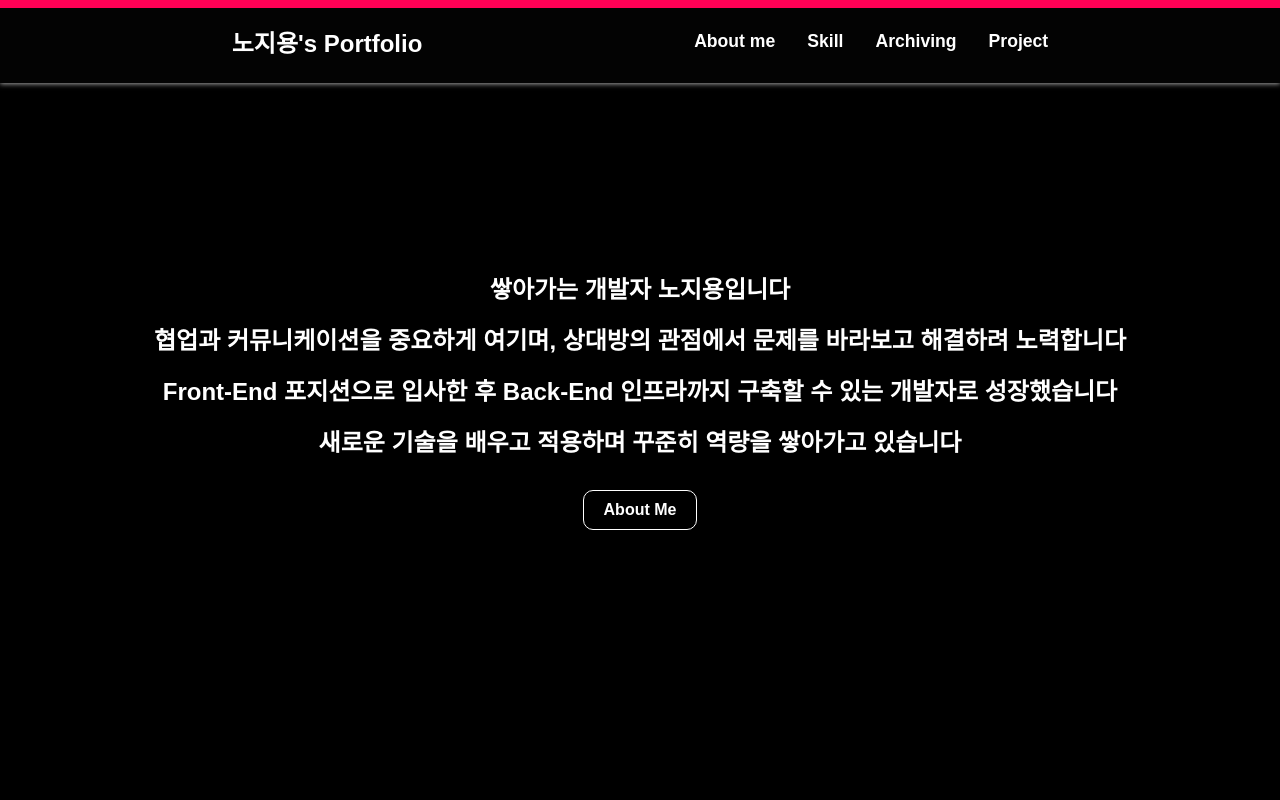
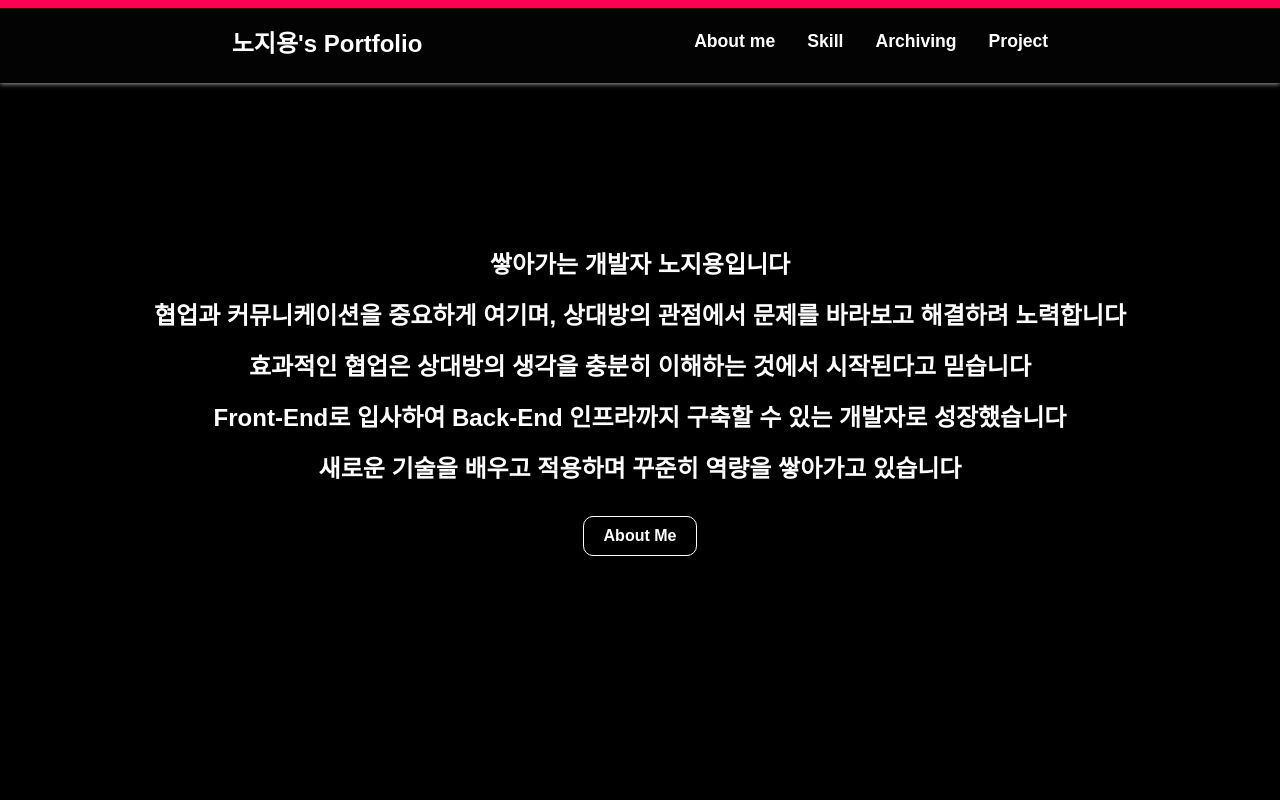
Before and after one commit to jiyongnoh/my-portfolio, a Next.js app: page / in a window 1280 px wide. Shown: the top 800 px of the page. Built offline with nearby package versions, Linux system fonts and the light colour scheme.

Commit message:
feat: Introduction + Project 멘트 정리

```diff
--- a/components/Introduce.tsx
+++ b/components/Introduce.tsx
@@ -1,6 +1,14 @@
 "use client";
 import styled from "styled-components";
 import { motion } from "framer-motion";
+
+const mentList = [
+  "쌓아가는 개발자 노지용입니다",
+  "협업과 커뮤니케이션을 중요하게 여기며, 상대방의 관점에서 문제를 바라보고 해결하려 노력합니다",
+  "효과적인 협업은 상대방의 생각을 충분히 이해하는 것에서 시작된다고 믿습니다",
+  "Front-End로 입사하여 Back-End 인프라까지 구축할 수 있는 개발자로 성장했습니다",
+  "새로운 기술을 배우고 적용하며 꾸준히 역량을 쌓아가고 있습니다",
+];
 
 const Introduce = () => {
   const scrollToPosition = (position: number) => {
@@ -11,43 +19,22 @@ const Introduce = () => {
   };
   return (
     <IntroContainer>
-      <motion.div
-        initial={{ opacity: 0, y: 30 }}
-        animate={{ opacity: 1, y: 0 }}
-        transition={{ duration: 1 }}
-      >
-        <Title>{`쌓아가는 개발자 노지용입니다`}</Title>
-      </motion.div>
-      <motion.div
-        initial={{ opacity: 0, y: 30 }}
-        animate={{ opacity: 1, y: 0 }}
-        transition={{ duration: 1, delay: 1 }}
-      >
-        <Title>
-          {`협업과 커뮤니케이션을 중요하게 여기며, 상대방의 관점에서 문제를
-          바라보고 해결하려 노력합니다`}
-        </Title>
-      </motion.div>
-      <motion.div
-        initial={{ opacity: 0, y: 30 }}
-        animate={{ opacity: 1, y: 0 }}
-        transition={{ duration: 1, delay: 2 }}
-      >
-        <Title>{`Front-End 포지션으로 입사한 후 Back-End 인프라까지 구축할 수 있는 개발자로 성장했습니다`}</Title>
-      </motion.div>
-      <motion.div
-        initial={{ opacity: 0, y: 30 }}
-        animate={{ opacity: 1, y: 0 }}
-        transition={{ duration: 1, delay: 3 }}
-      >
-        <Title>
-          {`새로운 기술을 배우고 적용하며 꾸준히 역량을 쌓아가고 있습니다`}
-        </Title>
-      </motion.div>
+      {mentList.map((ment, index) => {
+        return (
+          <motion.div
+            key={ment}
+            initial={{ opacity: 0, y: 30 }}
+            animate={{ opacity: 1, y: 0 }}
+            transition={{ duration: 1, delay: index }}
+          >
+            <Title>{ment}</Title>
+          </motion.div>
+        );
+      })}
       <motion.div
         initial={{ opacity: 0, y: 20 }}
         animate={{ opacity: 1, y: 0 }}
-        transition={{ duration: 0.5, delay: 4 }}
+        transition={{ duration: 0.5, delay: 5 }}
       >
         <motion.div whileHover={{ scale: 1.1 }} whileTap={{ scale: 0.95 }}>
           <Button onClick={() => scrollToPosition(830)}>About Me</Button>
--- a/components/Project.tsx
+++ b/components/Project.tsx
@@ -110,11 +110,13 @@ const Project = () => {
                 <ColumnContainer>
                   <DescriptionContainer>
                     <Descripion>
-                      {`키클 에듀는 회사 소속 강사 통합 관리 앱입니다
-                      기획(1인) + 디자인(1인) + 개발(1인) 총 3인에서 진행했습니다`}
+                      {`키클 에듀는 회사 소속 강사들을 위한 수업 매칭, 강사 스케줄 등을 통합 관리하는 앱 서비스입니다`}
                     </Descripion>
                     <Descripion>
-                      {`강사들에게 음원, 영상과 같은 강의에 필요한 자료를 제공하고 강의를 희망하는 기관을 대상으로 회사를 소개하기 위한 목적으로 제작되었습니다`}
+                      {`기획(1인) + 디자인(1인) + 개발(1인) 총 3인에서 진행했습니다`}
+                    </Descripion>
+                    <Descripion>
+                      {`강사들에게 음원, 영상과 같은 강의에 필요한 자료를 제공하고, 강의를 희망하는 기관을 대상으로 회사를 소개하기 위한 목적으로 제작되었습니다`}
                     </Descripion>
                     <Descripion>
                       {`요구사항 분석부터 설계, 개발, 유지보수까지 모든 과정을 주도했던 만큼 책임감을 가지고 참여했습니다`}
@@ -428,7 +430,7 @@ const ProjectContainer = styled.div`
 
 const InfoContainer = styled.div`
   width: 100%;
-
+  padding-bottom: 10rem;
   display: flex;
   flex-direction: column;
   justify-content: center;
--- a/src/app/page.tsx
+++ b/src/app/page.tsx
@@ -15,6 +15,7 @@ export const metadata: Metadata = {
     apple: "/favicon.ico?v=1",
   },
 };
+
 export const revalidate = 0; // SSG 활성화
 
 export default function Home() {
```
